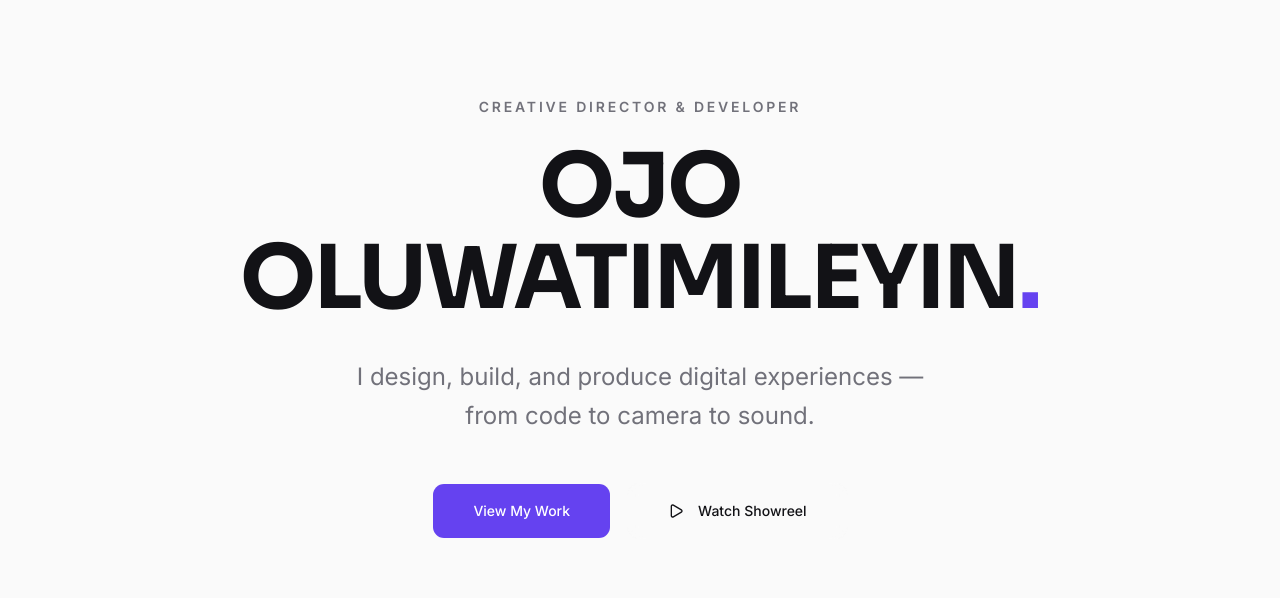
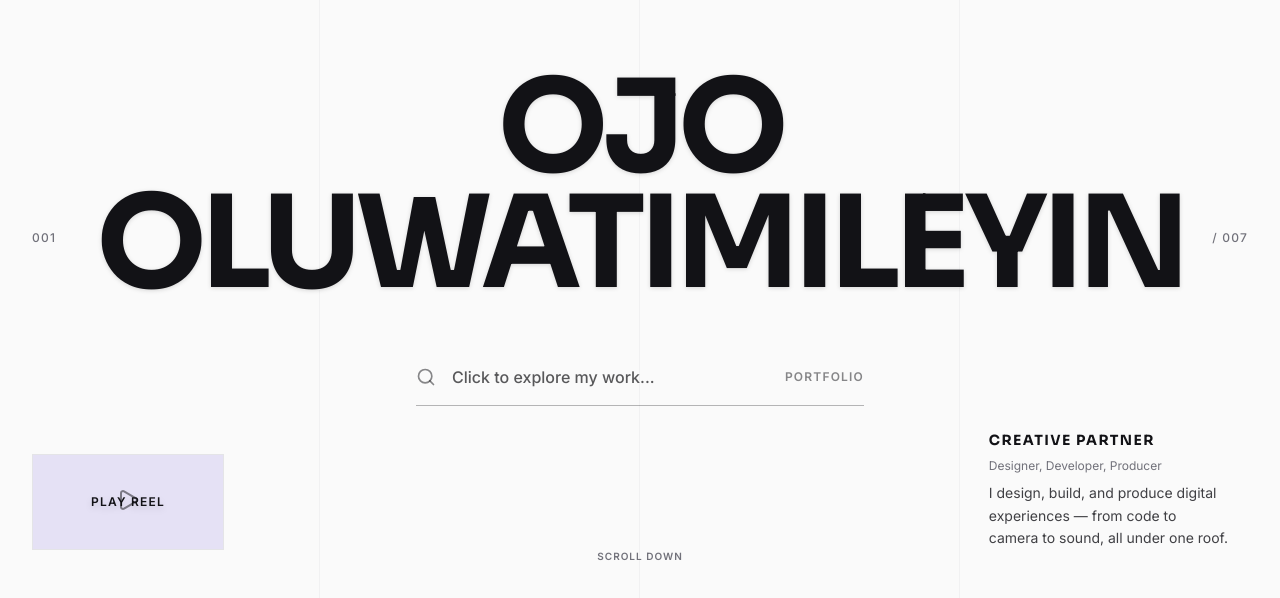
Before and after one commit to Imit96/mysite, a Next.js app: page / in a window 1280 px wide. Shown: the part 202-800 px from the top of the page. Built offline with nearby package versions, Linux system fonts and the light colour scheme; no server answers; the database is empty.

Commit message:
style(hero): reduce vertical viewport height to float marquee into first paint

```diff
--- a/app/page.tsx
+++ b/app/page.tsx
@@ -12,7 +12,7 @@ import { CTABanner } from "@/components/shared/cta-banner";
 import { TestimonialCarousel } from "@/components/shared/testimonial-carousel";
 import { buttonVariants } from "@/components/ui/button";
 import Link from "next/link";
-import { Play } from "lucide-react";
+import { Play, Search } from "lucide-react";
 import { getAllTestimonials } from "@/lib/mdx";
 
 export const revalidate = 60; // Revalidate the homepage every 60 seconds to fetch fresh testimonials
@@ -21,30 +21,82 @@ export default async function Home() {
   const testimonials = await getAllTestimonials();
   return (
     <div className="flex flex-col w-full">
-      {/* SECTION 1: HERO */}
-      <section className="relative h-screen min-h-[600px] flex items-center justify-center px-6 text-center overflow-hidden pt-20">
-        {/* Abstract gradient background */}
-        <div className="absolute inset-0 -z-10 bg-[radial-gradient(ellipse_at_top,_var(--tw-gradient-stops))] from-primary/10 via-background to-background" />
+      {/* SECTION 1: HERO (Redesigned matching reference) */}
+      <section className="relative h-[calc(100svh-6rem)] md:h-[calc(100svh-5rem)] min-h-[500px] w-full flex items-center justify-center overflow-hidden">
+        {/* Background Grid Lines to match reference image */}
+        <div className="absolute inset-0 pointer-events-none flex w-full max-w-[100vw] justify-between px-0 z-0 opacity-40">
+          <div className="w-1/4 h-full border-r border-border" />
+          <div className="w-1/4 h-full border-r border-border" />
+          <div className="w-1/4 h-full border-r border-border" />
+          <div className="w-1/4 h-full" />
+        </div>
 
-        <div className="max-w-4xl mx-auto flex flex-col items-center z-10 animate-in fade-in slide-in-from-bottom-8 duration-1000">
-          <p className="text-xs md:text-sm font-bold uppercase tracking-[0.2em] text-muted-foreground mb-6">
-            Creative Director & Developer
+        {/* Abstract gradient */}
+        <div className="absolute inset-0 -z-10 bg-[radial-gradient(ellipse_at_top,_var(--tw-gradient-stops))] from-primary/5 via-background to-background" />
+
+        {/* Desktop Fixed Elements (hidden on mobile, visible lg+) */}
+
+        {/* Left Side: 001 Marker */}
+        <div className="hidden lg:flex absolute left-8 top-1/2 -translate-y-1/2 items-center z-10">
+          <span className="text-xs font-medium tracking-widest text-muted-foreground mr-4">001</span>
+        </div>
+
+        {/* Right Side: / 007 Marker */}
+        <div className="hidden lg:flex absolute right-8 top-1/2 -translate-y-1/2 items-center z-10">
+          <span className="text-xs font-medium tracking-widest text-muted-foreground">/ 007</span>
+        </div>
+
+        {/* Bottom Left: Showreel Thumbnail / Variant */}
+        <div className="hidden lg:flex absolute left-8 bottom-12 z-10 w-48 h-24 bg-muted border border-border group overflow-hidden cursor-pointer">
+           <Link href="#showreel" className="w-full h-full relative block">
+              {/* Fake video thumbnail placeholder */}
+              <div className="absolute inset-0 bg-primary/10 flex items-center justify-center group-hover:bg-primary/20 transition-colors">
+                <Play className="w-6 h-6 text-foreground/50 group-hover:text-foreground mb-1" />
+              </div>
+              <div className="absolute inset-0 flex items-center justify-center z-10">
+                <span className="text-xs font-bold tracking-widest text-foreground mix-blend-difference drop-shadow-md">PLAY REEL</span>
+              </div>
+           </Link>
+        </div>
+
+        {/* Bottom Right: Description (mimicking Product Details) */}
+        <div className="hidden lg:flex absolute right-[4vw] bottom-12 z-10 flex-col items-start w-[240px]">
+          <h3 className="text-sm font-bold uppercase tracking-widest mb-2">CREATIVE PARTNER</h3>
+          <p className="text-xs text-muted-foreground mb-2">Designer, Developer, Producer</p>
+          <p className="text-sm leading-relaxed text-foreground/80">
+            I design, build, and produce digital experiences — from code to camera to sound, all under one roof.
           </p>
-          <h1 className="text-5xl md:text-7xl lg:text-[5.5rem] font-heading font-bold tracking-tight leading-[1.05] mb-8">
-            OJO OLUWATIMILEYIN<span className="text-primary">.</span>
+        </div>
+
+        {/* Bottom Center: Scroll Down */}
+        <div className="absolute bottom-8 left-1/2 -translate-x-1/2 z-10">
+          <span className="text-[10px] uppercase tracking-widest font-bold text-muted-foreground mix-blend-difference">Scroll down</span>
+        </div>
+
+        {/* Main Center Content */}
+        <div className="relative z-20 flex flex-col items-center justify-center w-full px-6 container mx-auto animate-in fade-in slide-in-from-bottom-8 duration-1000">
+
+          <h1 className="text-5xl sm:text-7xl md:text-[6rem] lg:text-[7rem] xl:text-[8rem] font-heading font-bold tracking-tighter leading-[0.9] text-center mb-12 drop-shadow-sm text-foreground max-w-[1200px]">
+            OJO OLUWATIMILEYIN
           </h1>
-          <p className="text-lg md:text-xl lg:text-2xl text-muted-foreground max-w-[600px] mb-12 leading-relaxed">
-            I design, build, and produce digital experiences — from code to camera to sound.
-          </p>
 
-          <div className="flex flex-col sm:flex-row gap-4 w-full sm:w-auto">
-            <Link href="/work" className={buttonVariants({ size: "lg", className: "rounded-full px-10 h-14 text-lg" })}>
-              View My Work
-            </Link>
-            <Link href="#showreel" className={buttonVariants({ variant: "outline", size: "lg", className: "rounded-full px-10 h-14 text-lg group bg-background/50 backdrop-blur-sm border-border" })}>
-              <Play className="w-5 h-5 mr-2" />
-              Watch Showreel
-            </Link>
+          {/* Search-bar style CTA matching the reference */}
+          <Link href="/work" className="group relative w-full max-w-md flex items-center justify-between py-4 border-b border-foreground/30 hover:border-foreground transition-colors cursor-pointer bg-transparent">
+            <div className="flex items-center gap-4">
+              <span className="text-foreground/50 group-hover:text-foreground transition-colors">
+                <Search className="w-5 h-5" />
+              </span>
+              <span className="text-sm md:text-base font-medium text-foreground/70 group-hover:text-foreground transition-colors">Click to explore my work...</span>
+            </div>
+            <span className="text-[10px] md:text-xs font-bold uppercase tracking-widest text-foreground/50 group-hover:text-foreground transition-colors">Portfolio</span>
+          </Link>
+
+          {/* Mobile Fallback Bio (visible only on small screens) */}
+          <div className="lg:hidden mt-16 text-center max-w-sm flex flex-col items-center">
+             <h3 className="text-xs font-bold uppercase tracking-widest mb-2 text-primary">Creative Partner</h3>
+             <p className="text-sm text-muted-foreground leading-relaxed">
+               I design, build, and produce digital experiences — from code to camera to sound.
+             </p>
           </div>
         </div>
       </section>
```
